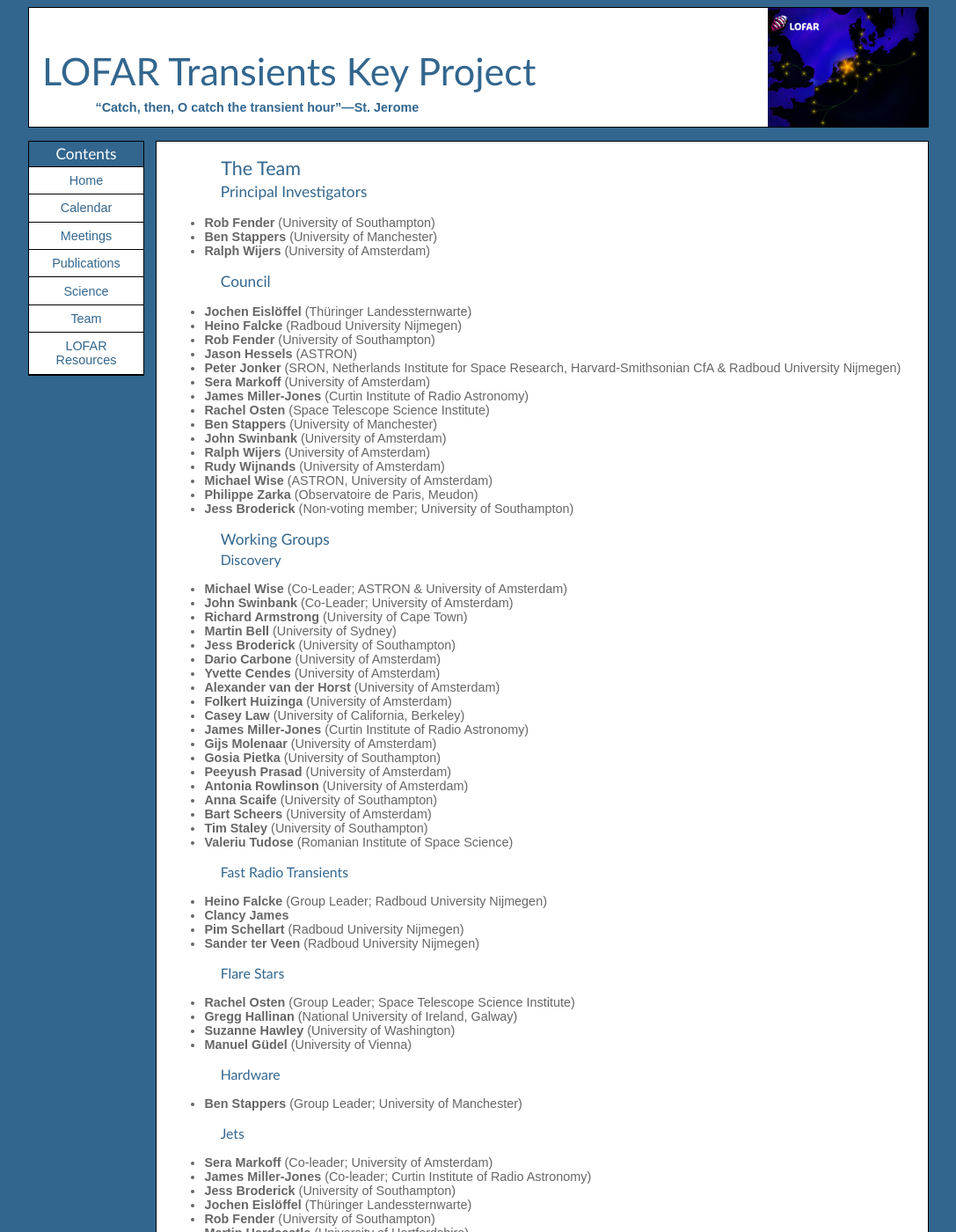
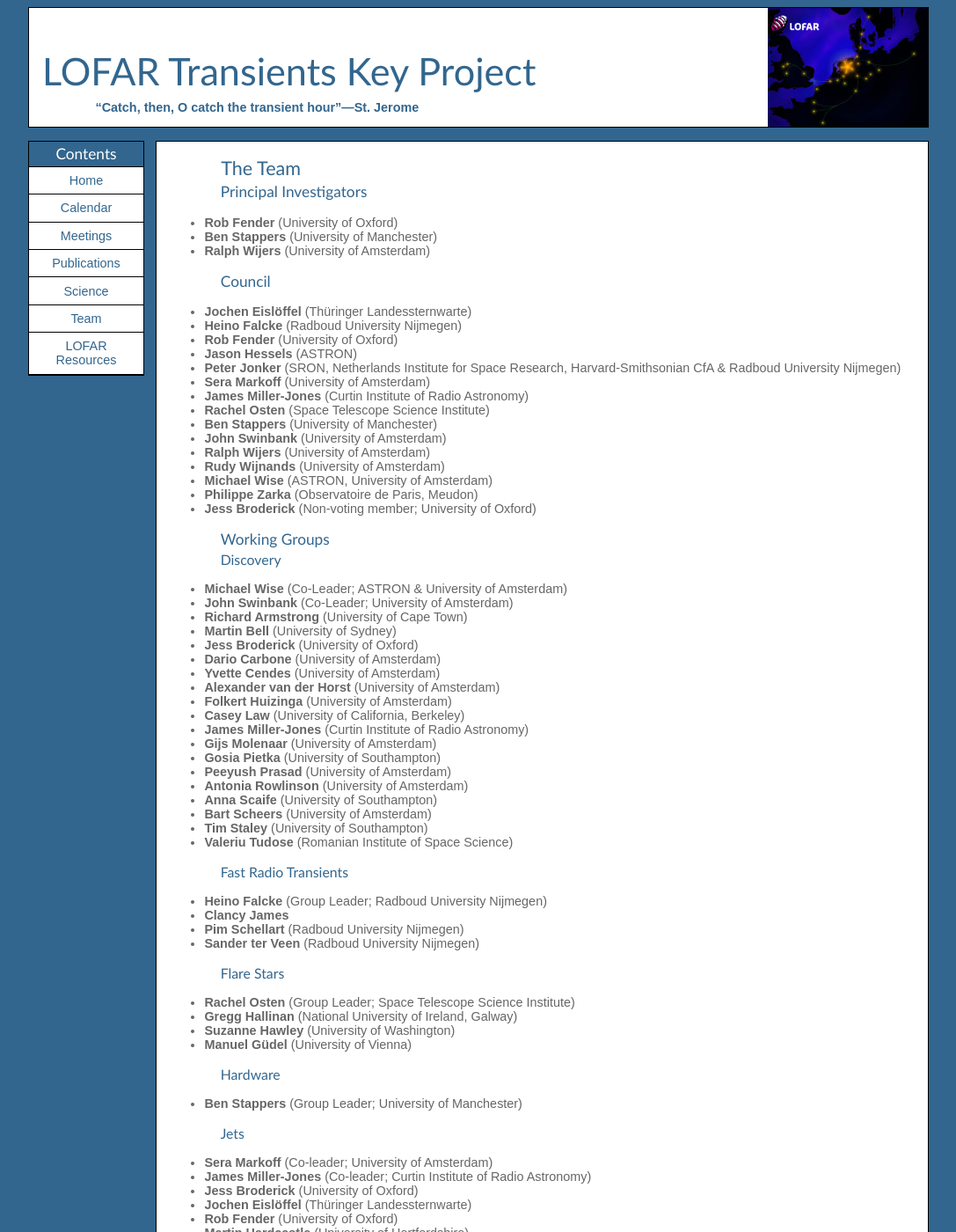
Before and after one commit to transientskp/transientskp.github.com, a Jekyll site: the page built from team/index.html, in a window 1280 px wide and 1400 px high. Shown: the whole window at 88% size, without its empty margins (96-1183 px from the left). Built offline with Jekyll 4.4.1, drawn with Linux system fonts in a browser that asks for light colours.

Commit message:
Updated affiliations

```diff
--- a/team/index.html
+++ b/team/index.html
@@ -6,7 +6,7 @@
 
 <h2>Principal Investigators</h2>
 <ul>
-  <li><strong>Rob Fender</strong> (University of Southampton)</li>
+  <li><strong>Rob Fender</strong> (University of Oxford)</li>
   <li><strong>Ben Stappers</strong> (University of Manchester)</li>
   <li><strong>Ralph Wijers</strong> (University of Amsterdam)</li>
 </ul>
@@ -15,7 +15,7 @@
 <ul>
   <li><strong>Jochen Eisl&ouml;ffel</strong> (Th&uuml;ringer Landessternwarte)</li>
   <li><strong>Heino Falcke</strong> (Radboud University Nijmegen)</li>
-  <li><strong>Rob Fender</strong> (University of Southampton)</li>
+  <li><strong>Rob Fender</strong> (University of Oxford)</li>
   <li><strong>Jason Hessels</strong> (ASTRON)</li>
   <li><strong>Peter Jonker</strong> (SRON, Netherlands Institute for Space Research, Harvard-Smithsonian CfA &amp; Radboud University Nijmegen)</li>
   <li><strong>Sera Markoff</strong> (University of Amsterdam)</li>
@@ -27,7 +27,7 @@
   <li><strong>Rudy Wijnands</strong> (University of Amsterdam)</li>
   <li><strong>Michael Wise</strong> (ASTRON, University of Amsterdam)</li>
   <li><strong>Philippe Zarka</strong> (Observatoire de Paris, Meudon)</li>
-  <li><strong>Jess Broderick</strong> (Non-voting member; University of Southampton)</li>
+  <li><strong>Jess Broderick</strong> (Non-voting member; University of Oxford)</li>
 </ul>
 
 <h2>Working Groups</h2>
@@ -38,7 +38,7 @@
   <li><strong>John Swinbank</strong> (Co-Leader; University of Amsterdam)</li>
   <li><strong>Richard Armstrong</strong> (University of Cape Town)</li>
   <li><strong>Martin Bell</strong> (University of Sydney)</li>
-  <li><strong>Jess Broderick</strong> (University of Southampton)</li>
+  <li><strong>Jess Broderick</strong> (University of Oxford)</li>
   <li><strong>Dario Carbone</strong> (University of Amsterdam)</li>
   <li><strong>Yvette Cendes</strong> (University of Amsterdam)</li>
   <li><strong>Alexander van der Horst</strong> (University of Amsterdam)</li>
@@ -80,9 +80,9 @@
 <ul>
   <li><strong>Sera Markoff</strong> (Co-leader; University of Amsterdam)</li>
   <li><strong>James Miller-Jones</strong> (Co-leader; Curtin Institute of Radio Astronomy)</li>
-  <li><strong>Jess Broderick</strong> (University of Southampton)</li>
+  <li><strong>Jess Broderick</strong> (University of Oxford)</li>
   <li><strong>Jochen Eisl&ouml;ffel</strong> (Th&uuml;ringer Landessternwarte)</li>
-  <li><strong>Rob Fender</strong> (University of Southampton)</li>
+  <li><strong>Rob Fender</strong> (University of Oxford)</li>
   <li><strong>Martin Hardcastle</strong> (University of Hertfordshire)</li>
   <li><strong>Ralph Wijers</strong> (University of Amsterdam)</li>
 </ul>
```
